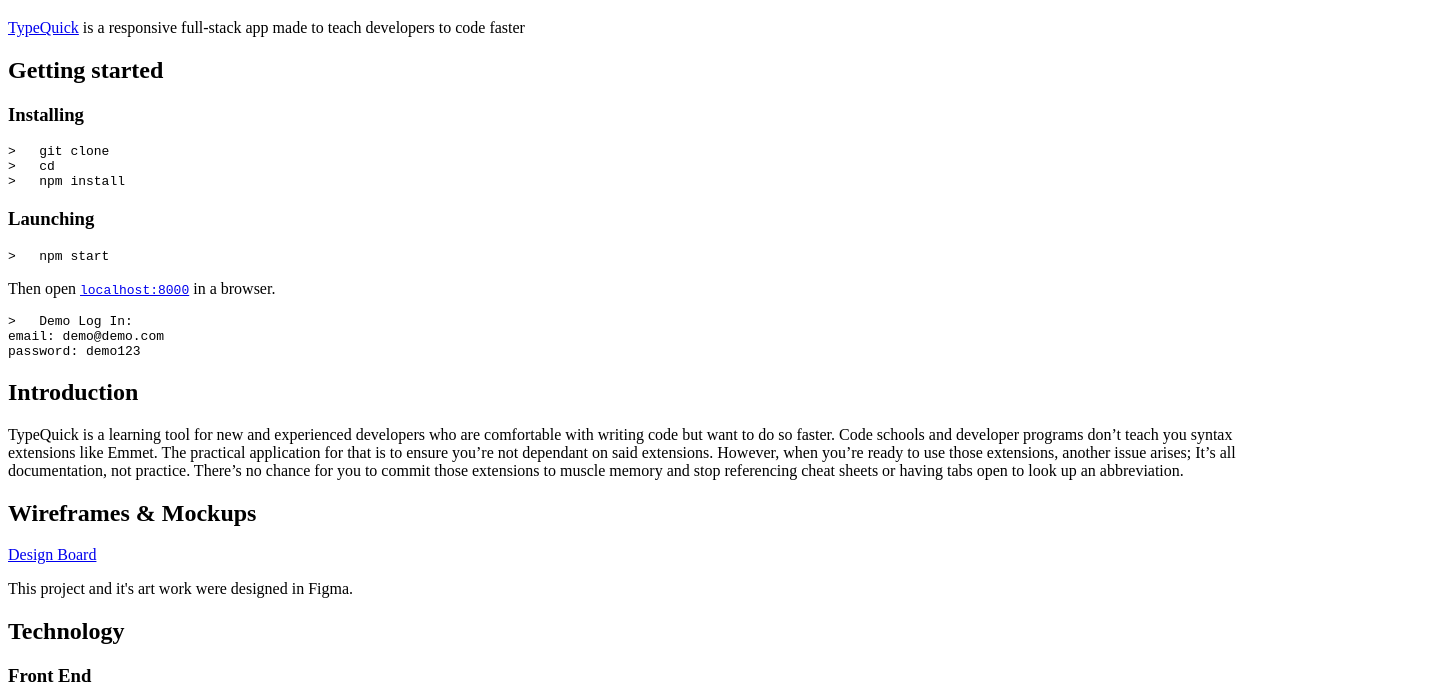
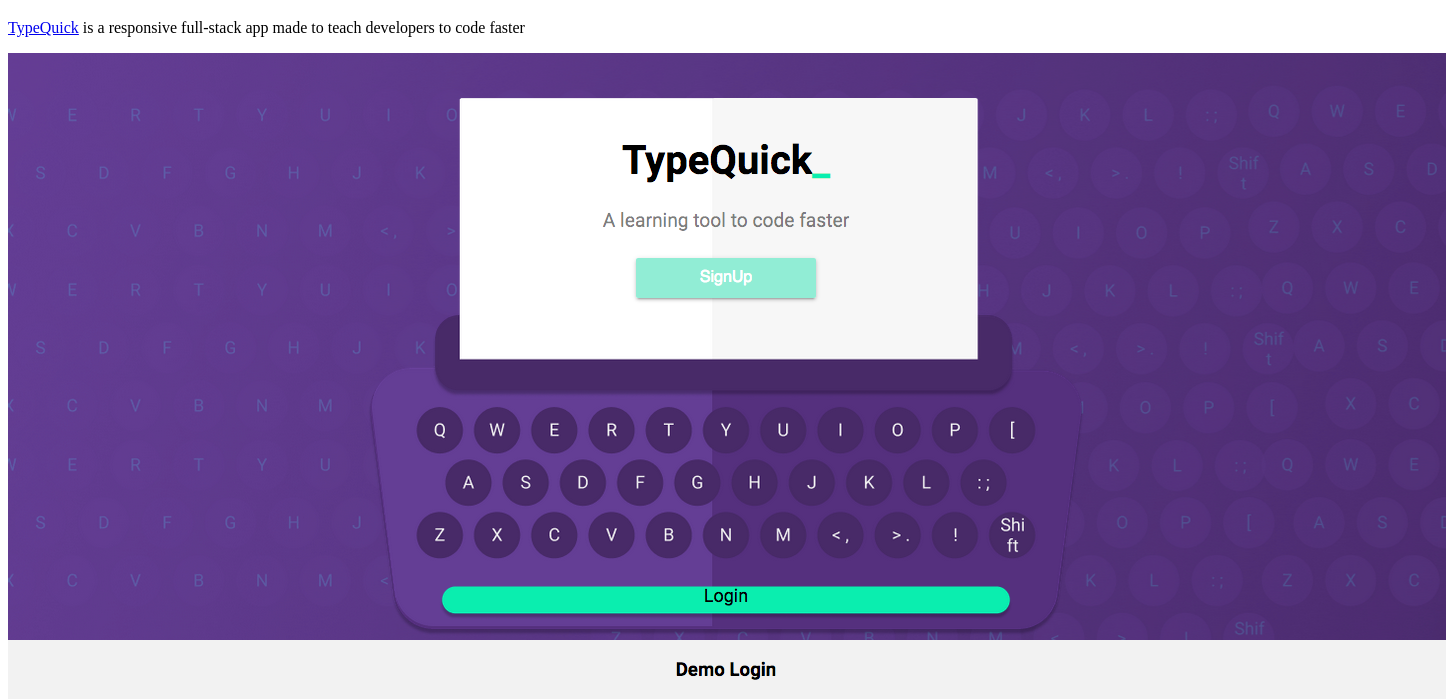
Before and after one commit to mosef/typequick, a website: page README.html in a window 1280 px wide. Shown: the part 95-794 px from the top of the page, 1446 px wide, since content can reach past the window. Drawn offline with Linux system fonts and the light colour scheme.

Commit message:
updated readme and added img

```diff
--- a/README.html
+++ b/README.html
@@ -10,6 +10,7 @@
 
 <h1>TypeQuick</h1>
 <p><a href="https://typequick.netlify.com/">TypeQuick</a> is a responsive full-stack app made to teach developers to code faster</p>
+<img src="./src/img/type-cap.png" alt="" />
 
 <h2 id="gettingstarted">Getting started</h2>
 
```
Also changed, not shown: README.md, src/img/type-cap.png (added), 1 other file.
